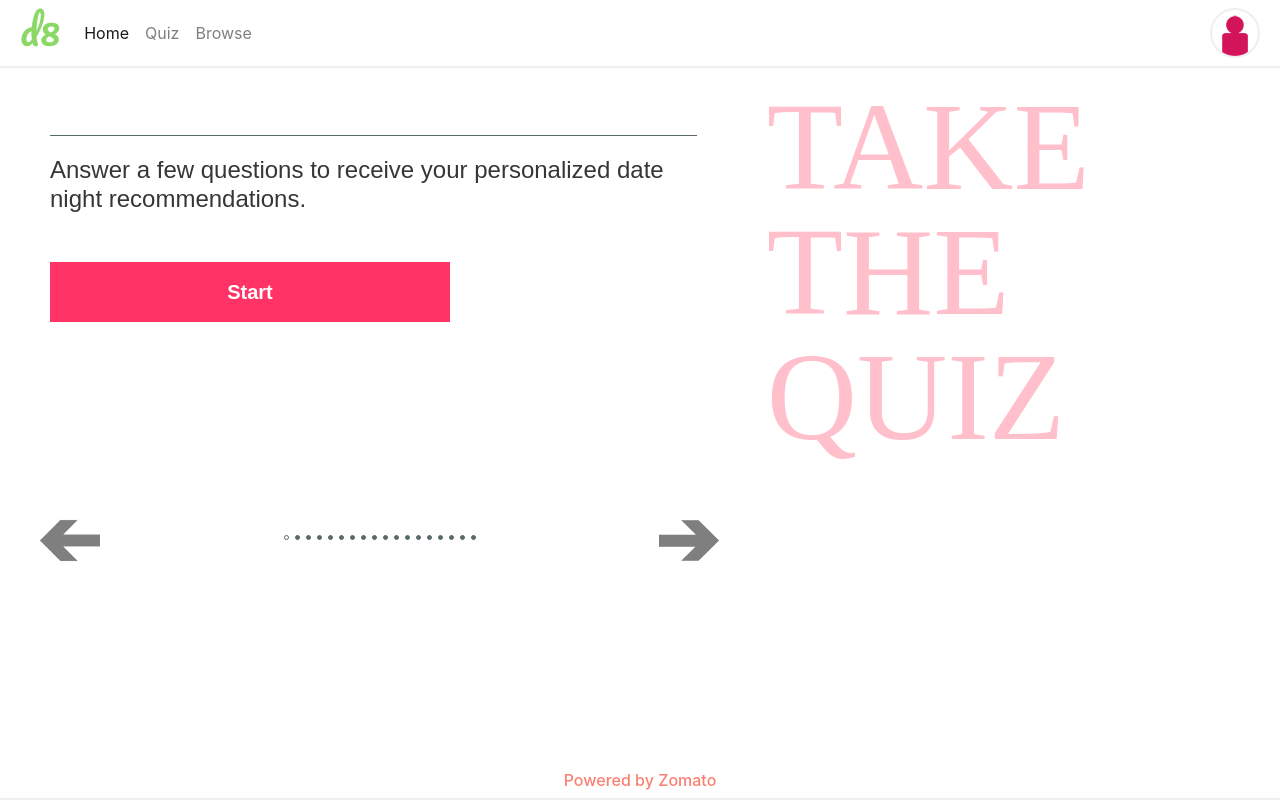
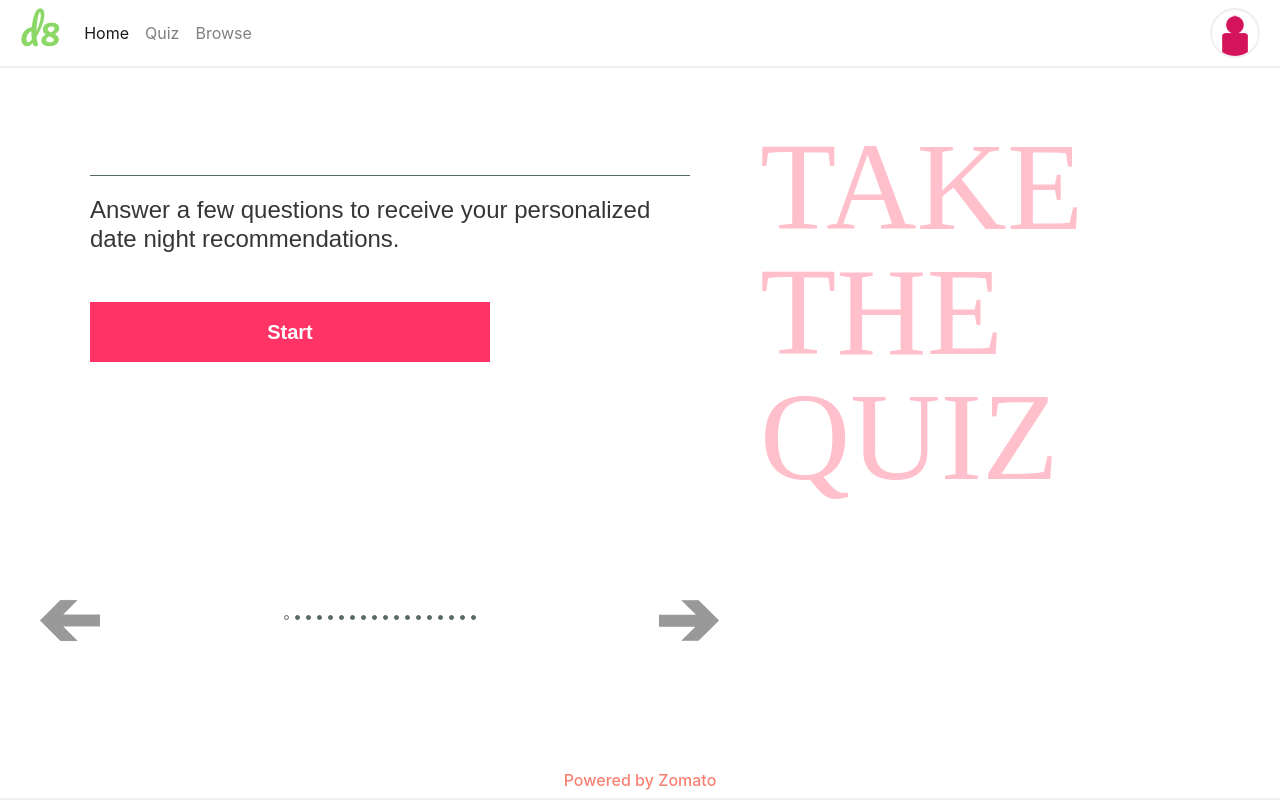
Before and after one commit to TheBrotherFromASouthernMother/D8, a PHP site: page /quiz.html in a window 1280 px wide. Run offline with PHP 8.4, Linux system fonts and the light colour scheme; some libraries are stand-ins or nearby versions; some web fonts are replaced.

Commit message:
just in case'

```diff
--- a/css/styles.css
+++ b/css/styles.css
@@ -324,6 +324,7 @@ p {
 .quizControlArrow, .quizControlArrow:hover {
     background-color: none;
     margin: 0px;
+    opacity: 0.4;
 }
 
 .quizControlArrow > img {
@@ -415,16 +416,15 @@ img.quizImageCover {
     }
 }
 
-.heroBanner {
+.heroBanner, .quizBanner {
     padding: 20px;
 }
 
 @media (min-width: 768px) {
-    .heroBanner {
+    .heroBanner, .quizBanner {
         padding: 40px;
     }
 }
-
 
 /* landing page banner */
 .heroBanner {
--- a/index.html
+++ b/index.html
@@ -47,7 +47,7 @@
         <div class="container-fluid master">
             <div class="row heroBanner">
                 <div class="col-12 order-md-2">
-                    <div class="pacificoLarge d-md-flex ">
+                    <div class="pacificoLarge d-md-flex">
                         <div class="pacificoHeroTxt d-md-flex">
                             <div class="align-self-end ml-auto">Ready for date night?</div>
                         </div>
--- a/quiz.html
+++ b/quiz.html
@@ -47,10 +47,10 @@
             <h6 id="credit">Powered by Zomato</h6>
         </nav>
 
-    <div class="container-fluid master hero">
+    <div class="container-fluid master">
         <div id="carouselExampleIndicators" class="carousel slide" data-ride="carousel" data-interval="false">
 
-            <div class="carousel-inner">
+            <div class="carousel-inner quizBanner">
 
                     <div class="carousel-item active">
                         <div class="row">
```
